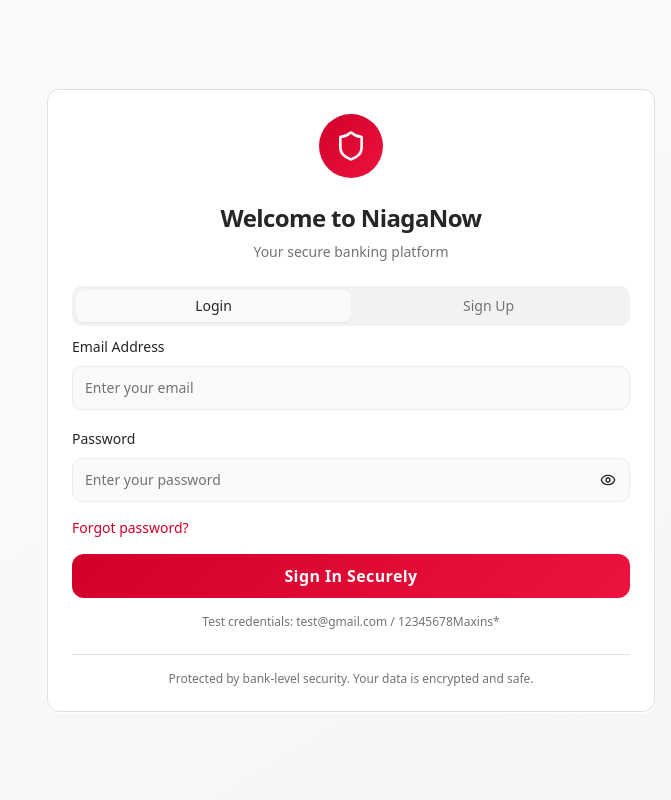
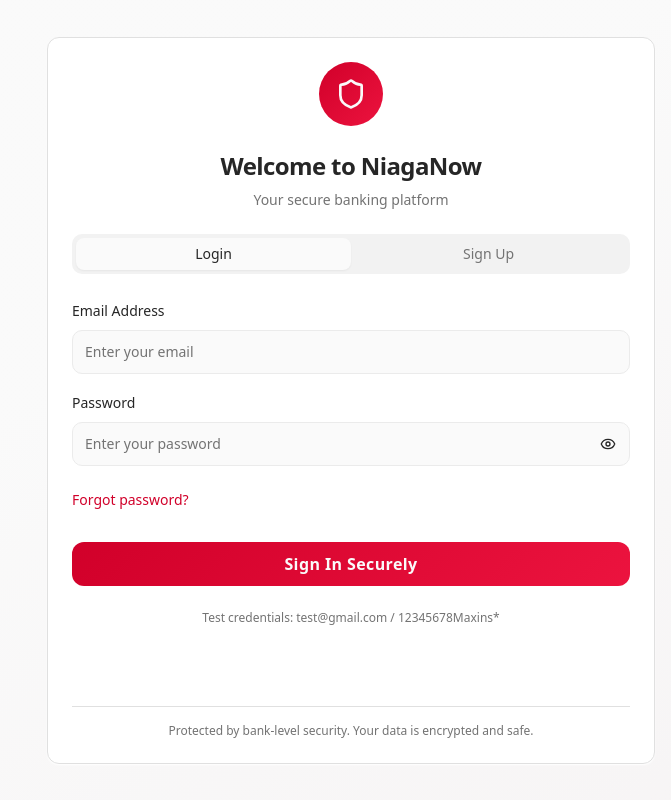
Before and after one commit to mmmchu/Maxins, a React (Vite) app: page / in a window 1280 px wide. Shown: the whole page, without its empty margins (609-1280 px from the left). Built offline with nearby package versions, Linux system fonts and the light colour scheme.

Commit message:
feat: Improve login page layout
- Set a fixed minimum height for the tab content area.
- Use CSS transitions for smooth height changes.
- Optimize the grid layout.
- Apply consistent padding/spacing.

```diff
--- a/src/pages/Login.tsx
+++ b/src/pages/Login.tsx
@@ -77,9 +77,9 @@ const Login = () => {
               <img
                 src="/uploads/e71d6aef-f1e6-48ed-bcd4-abb4015452cb.png"
                 alt="NiagaNow Logo"
-                className="h-10 w-10 object-contain"
+                className="h-8 w-8 object-contain"
               />
-              <h1 className="text-xl font-bold bg-gradient-primary bg-clip-text text-transparent">
+              <h1 className="text-lg font-bold bg-gradient-primary bg-clip-text text-transparent">
                 NiagaNow
               </h1>
             </div>
@@ -151,8 +151,11 @@ const Login = () => {
                   <TabsTrigger value="signup">Sign Up</TabsTrigger>
                 </TabsList>
 
-                <TabsContent value="login" className="space-y-4">
-                  <div className="space-y-4">
+                <TabsContent
+                  value="login"
+                  className="space-y-4 min-h-[400px] transition-all duration-300 ease-in-out"
+                >
+                  <div className="space-y-4 pt-4">
                     <div className="space-y-2">
                       <Label htmlFor="email">Email Address</Label>
                       <Input
@@ -196,7 +199,7 @@ const Login = () => {
                     </div>
                   </div>
 
-                  <div className="flex items-center justify-between text-sm">
+                  <div className="flex items-center justify-between text-sm pt-2">
                     <Link
                       to="/forgot-password"
                       className="text-primary hover:text-primary-glow transition-colors"
@@ -205,6 +208,7 @@ const Login = () => {
                     </Link>
                   </div>
 
+                  <div className="pt-4">
                     <Button
                       variant="banking"
                       className="w-full h-11 text-base"
@@ -212,14 +216,18 @@ const Login = () => {
                     >
                       Sign In Securely
                     </Button>
+                  </div>
 
-                  <div className="text-xs text-center text-muted-foreground">
+                  <div className="text-xs text-center text-muted-foreground pt-2">
                     Test credentials: test@gmail.com / 12345678Maxins*
                   </div>
                 </TabsContent>
 
-                <TabsContent value="signup" className="space-y-4">
-                  <div className="space-y-4">
+                <TabsContent
+                  value="signup"
+                  className="space-y-4 min-h-[400px] transition-all duration-300 ease-in-out"
+                >
+                  <div className="space-y-4 pt-4">
                     <div className="grid grid-cols-1 md:grid-cols-2 gap-4">
                       <div className="space-y-2">
                         <Label htmlFor="name">Full Name</Label>
@@ -325,6 +333,7 @@ const Login = () => {
                     </div>
                   </div>
 
+                  <div className="pt-4">
                     <Button
                       variant="banking"
                       className="w-full h-11 text-base"
@@ -332,8 +341,9 @@ const Login = () => {
                     >
                       Create Account
                     </Button>
+                  </div>
 
-                  <div className="text-xs text-center text-muted-foreground">
+                  <div className="text-xs text-center text-muted-foreground pt-2">
                     Test data: Phone: 0123456789, Business Reg: 0123456789123
                   </div>
                 </TabsContent>
```
Lines whose indentation alone changed are shown as unchanged.
